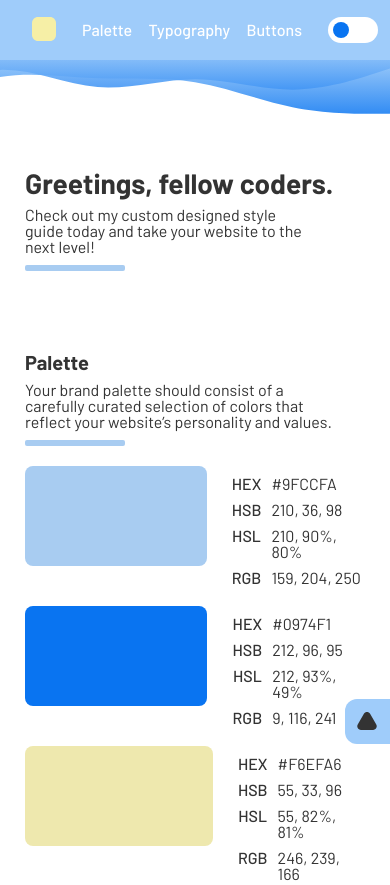
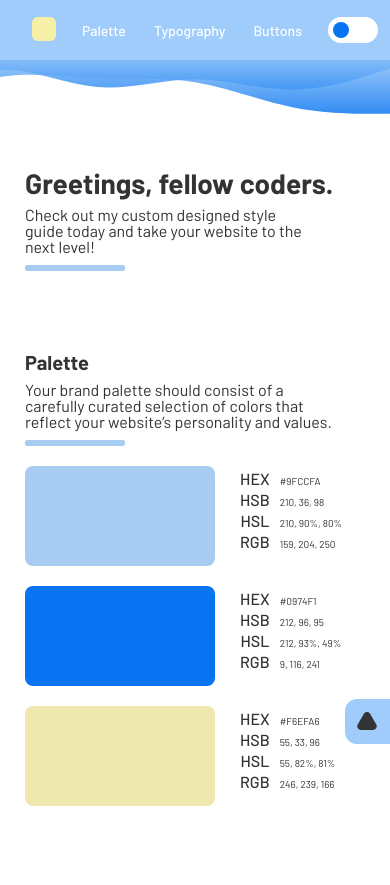
Before and after one commit to nabi-cloud/style-guide, a plain HTML site: page index.html in a window 390 px wide. Shown: the top 885 px of the page. Drawn offline with Linux system fonts and the light colour scheme.

Commit message:
Update style.css

```diff
--- a/css/style.css
+++ b/css/style.css
@@ -558,8 +558,8 @@ footer {
         max-width: 250px;
     }
 
-    nav li {
-        font-size: 12px;
+    .directory {
+        font-size: 14px;
     }
 
 
@@ -646,6 +646,7 @@ footer {
     }
 
     .table td {
+	font-size: 10px;
         padding-left: 10px;
     }
 
```
